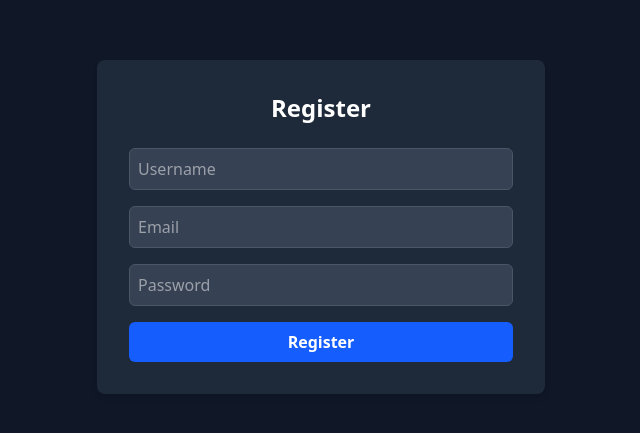
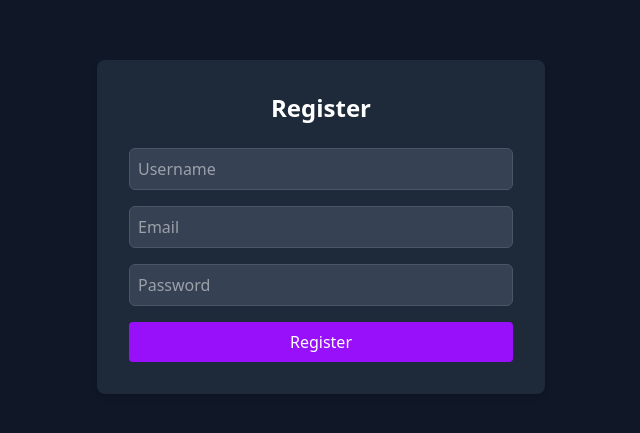
Before and after one commit to PauloSuljic/gifty-frontend, a React (Vite) app: page /register in a window 1280 px wide. Shown: the part 173-606 px from the top of the page, without its empty margins (319-959 px from the left). Built offline with nearby package versions, Linux system fonts and the light colour scheme; no server answers.

Commit message:
Email added to the user + registration fixed + design

```diff
--- a/package.json
+++ b/package.json
@@ -20,8 +20,10 @@
     "react": "^19.0.0",
     "react-dom": "^19.0.0",
     "react-hook-form": "^7.54.2",
+    "react-hot-toast": "^2.5.2",
     "react-icons": "^5.5.0",
     "react-router-dom": "^7.3.0",
+    "react-toastify": "^11.0.5",
     "zod": "^3.24.2"
   },
   "devDependencies": {
--- a/src/App.tsx
+++ b/src/App.tsx
@@ -8,9 +8,37 @@ import PrivateRoute from "./components/PrivateRoute";
 import NotFound from "./pages/NotFound";
 import Profile from "./pages/Profile";
 import SharedWithMe from "./components/SharedWithMe";
+import { ToastContainer } from "react-toastify";
+import { Toaster } from "react-hot-toast";
 
 const App = () => {
   return (
+    <>
+      <ToastContainer />
+      <Toaster
+        position="bottom-center"
+        reverseOrder={false}
+        toastOptions={{
+          duration: 4000, // Custom duration (default is 5000ms)
+          style: {
+            background: "#333", // Dark mode background
+            color: "#fff", // White text
+            border: "1px solid #555", // Optional: subtle border
+          },
+          success: {
+            iconTheme: {
+              primary: "#22c55e", // Green success icon
+              secondary: "#fff",
+            },
+          },
+          error: {
+            iconTheme: {
+              primary: "#ef4444", // Red error icon
+              secondary: "#fff",
+            },
+          },
+        }}
+      />
       <Routes>
         {/* Public Routes */}
         <Route path="/" element={<Home />} />
@@ -34,6 +62,7 @@ const App = () => {
         {/* 404 Page */}
         <Route path="*" element={<NotFound />} />
       </Routes>
+    </>
   );
 };
 
--- a/src/components/SharedWithMe.tsx
+++ b/src/components/SharedWithMe.tsx
@@ -3,6 +3,7 @@ import { useAuth } from "./AuthProvider";
 import Card from "./ui/Card";
 import WishlistItem from "./WishlistItem";
 import Layout from "./layout/Layout";
+import { toast } from "react-hot-toast";
 
 type SharedWishlistItem = {
   id: string;
@@ -59,14 +60,23 @@ const SharedWithMe = () => {
       });
 
       if (!response.ok) {
-        const errorData = await response.json();
+          const errorData = await response.json();
 
-        // ✅ If the backend returns "You can only reserve 1 item per wishlist", show an alert
-        if (errorData.error === "You can only reserve 1 item per wishlist.") {
-          alert("You can only reserve 1 item per wishlist.");
-        }
-        return; // ✅ Stop execution if an error occurs
+          // ✅ Show a Toast Notification using react-hot-toast
+          if (errorData.error === "You can only reserve 1 item per wishlist.") {
+              toast.error("You can only reserve 1 item per wishlist.", {
+                  duration: 3000, // Closes in 3 seconds
+                  position: "bottom-center",
+                  style: {
+                      background: "#333",  // Dark mode background
+                      color: "#fff",       // White text
+                      border: "1px solid #555", // Optional subtle border
+                  },
+              });
+          }
+          return; // ✅ Stop execution if an error occurs
       }
+
 
       const updatedItem = await response.json();
 
--- a/src/components/Sidebar.tsx
+++ b/src/components/Sidebar.tsx
@@ -12,7 +12,7 @@ const Sidebar = () => {
       </h2>
       <nav className="mt-10 space-y-4">
         <Link to="/dashboard" className="flex items-center space-x-2 p-3 hover:bg-gray-800 rounded-md">
-          <FiHome size={20} /> <span>Home</span>
+          <FiHome size={20} /> <span>My Wishlists</span>
         </Link>
         <Link to="/shared-with-me" className="flex items-center space-x-2 p-3 hover:bg-gray-800 rounded-md">
           <FiGift size={20} /> <span>Shared With Me</span>
--- a/src/components/Wishlist.tsx
+++ b/src/components/Wishlist.tsx
@@ -3,7 +3,7 @@ import { useAuth } from "../components/AuthProvider";
 import Card from "./ui/Card";
 import WishlistItem from "./WishlistItem";
 import Modal from "./ui/Modal";
-import { FiTrash2, FiShare2, FiPlus } from "react-icons/fi";
+import { FiTrash2, FiLink, FiPlus } from "react-icons/fi";
 import ConfirmDeleteModal from "./ui/ConfirmDeleteModal";
 import ShareLinkModal from "./ui/ShareLinkModal";
 
@@ -242,7 +242,7 @@ const Wishlist = () => {
                     <FiTrash2 size={20} />
                   </button>
                   <button onClick={() => generateShareLink(wishlist.id)} className="text-blue-500 hover:text-blue-700 transition">
-                    <FiShare2 size={20} />
+                    <FiLink size={20} />
                   </button>
                 </div>
               </div>
--- a/src/pages/Login.tsx
+++ b/src/pages/Login.tsx
@@ -45,13 +45,13 @@ const Login = () => {
             className="w-full px-4 py-2 rounded bg-gray-700 focus:outline-none"
             required
           />
-          <button className="w-full px-4 py-2 bg-blue-600 hover:bg-blue-700 rounded">
+          <button className="w-full px-4 py-2 bg-purple-600 hover:bg-purple-700 rounded">
             Login
           </button>
         </form>
         <button
           onClick={loginWithGoogle}
-          className="w-full px-4 py-2 bg-red-600 hover:bg-red-700 rounded"
+          className="w-full px-4 py-2 bg-white text-black rounded"
         >
           Login with Google
         </button>
--- a/src/pages/Profile.tsx
+++ b/src/pages/Profile.tsx
@@ -1,6 +1,7 @@
 import { useState, useEffect } from "react";
 import { useAuth } from "../components/AuthProvider";
 import Layout from "../components/layout/Layout";
+import { toast } from "react-hot-toast";
 
 const avatarOptions = [
   "/avatars/avatar1.png",
@@ -55,22 +56,22 @@ const Profile = () => {
     });
 
     if (!response.ok) {
-      alert("Failed to update profile");
+      toast.error("Failed to update profile 😞");
       return;
     }
 
-    alert("Profile updated successfully!");
+    toast.success("Profile updated successfully! 🎉");
   };
 
   return (
     <Layout>
       <h2 className="text-3xl font-semibold pt-6 text-center">Edit Profile</h2>
-      <div className="mx-auto bg-gray-800 p-6 m-6 rounded-lg shadow-lg text-white w-full max-w-3xl">
+      <div className="mx-auto p-6 text-white w-full max-w-3xl">
         {/* Profile Content - Side by Side */}
-        <div className="flex items-center justify-center gap-10">
+        <div className="flex justify-center gap-20">
 
           {/* Left Column: Username & Bio */}
-          <div className="w-100 pt-6">
+          <div className="w-80 pt-10">
             {/* Username */}
             <div className="mb-4">
               <label className="block text-gray-400">Username</label>
--- a/src/pages/Register.tsx
+++ b/src/pages/Register.tsx
@@ -1,29 +1,41 @@
 import { useState } from "react";
 import { useAuth } from "../components/AuthProvider";
-import Button from "../components/ui/Button";
 
 const Register = () => {
-  //const { register } = useAuth();
+  const { register } = useAuth();
   const [email, setEmail] = useState("");
   const [password, setPassword] = useState("");
   const [username, setUsername] = useState("");
+  const [loading, setLoading] = useState(false);
+  const [error, setError] = useState("");
 
   const handleSubmit = async (e: React.FormEvent) => {
     e.preventDefault();
-    //await register(email, password, username);
+    setError("");
+    setLoading(true);
+
+    try {
+      await register(email, password, username);
+    } catch (err) {
+      setError("Failed to register. Please try again.");
+    }
+
+    setLoading(false);
   };
 
   return (
     <div className="min-h-screen flex items-center justify-center bg-gray-900">
       <div className="bg-gray-800 p-8 rounded-lg shadow-md w-full max-w-md">
         <h2 className="text-2xl font-bold text-center text-white mb-6">Register</h2>
+        {error && <p className="text-red-500 text-center mb-4">{error}</p>}
         <form onSubmit={handleSubmit} className="space-y-4">
-        <input
+          <input
             type="text"
             placeholder="Username"
             value={username}
             onChange={(e) => setUsername(e.target.value)}
             className="w-full p-2 rounded-md bg-gray-700 text-white border border-gray-600"
+            required
           />
           <input
             type="email"
@@ -31,6 +43,7 @@ const Register = () => {
             onChange={(e) => setEmail(e.target.value)}
             placeholder="Email"
             className="w-full p-2 rounded-md bg-gray-700 text-white border border-gray-600"
+            required
           />
           <input
             type="password"
@@ -38,8 +51,17 @@ const Register = () => {
             onChange={(e) => setPassword(e.target.value)}
             placeholder="Password"
             className="w-full p-2 rounded-md bg-gray-700 text-white border border-gray-600"
+            required
           />
-          <Button type="submit" variant="primary" className="w-full">Register</Button>
+          <button
+            type="submit"
+            className={`w-full px-4 py-2 rounded transition ${
+              loading ? "bg-gray-600 cursor-not-allowed" : "bg-purple-600 hover:bg-purple-700"
+            }`}
+            disabled={loading}
+          >
+            {loading ? "Registering..." : "Register"}
+          </button>
         </form>
       </div>
     </div>
```
Also changed, not shown: src/components/AuthProvider.tsx (+51 -3 lines), src/components/ui/ShareLinkModal.tsx (+10 -7 lines), 1 other file (tests, documents, lock files or other folders). Lines whose indentation alone changed are shown as unchanged.
